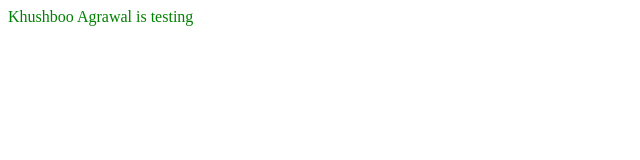
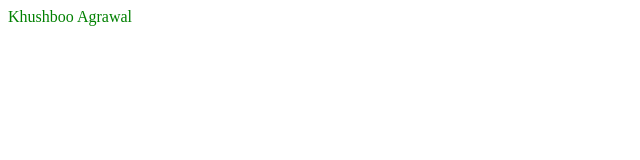
Before and after one commit to KhushbooAgrawa/Test, a plain HTML site: page index.html in a window 1280 px wide. Shown: the full height of the page, 0-640 px from the left. Drawn offline with Linux system fonts and the light colour scheme.

Commit message:
Commit now

```diff
--- a/index.html
+++ b/index.html
@@ -12,7 +12,7 @@ color : blue
 }
 </style>
 <body>
-<span class="style1"><p>Khushboo Agrawal is testing</p></span>
+<span class="style1"><p>Khushboo Agrawal</p></span>
 </body>
 </head>
 </html>
```
